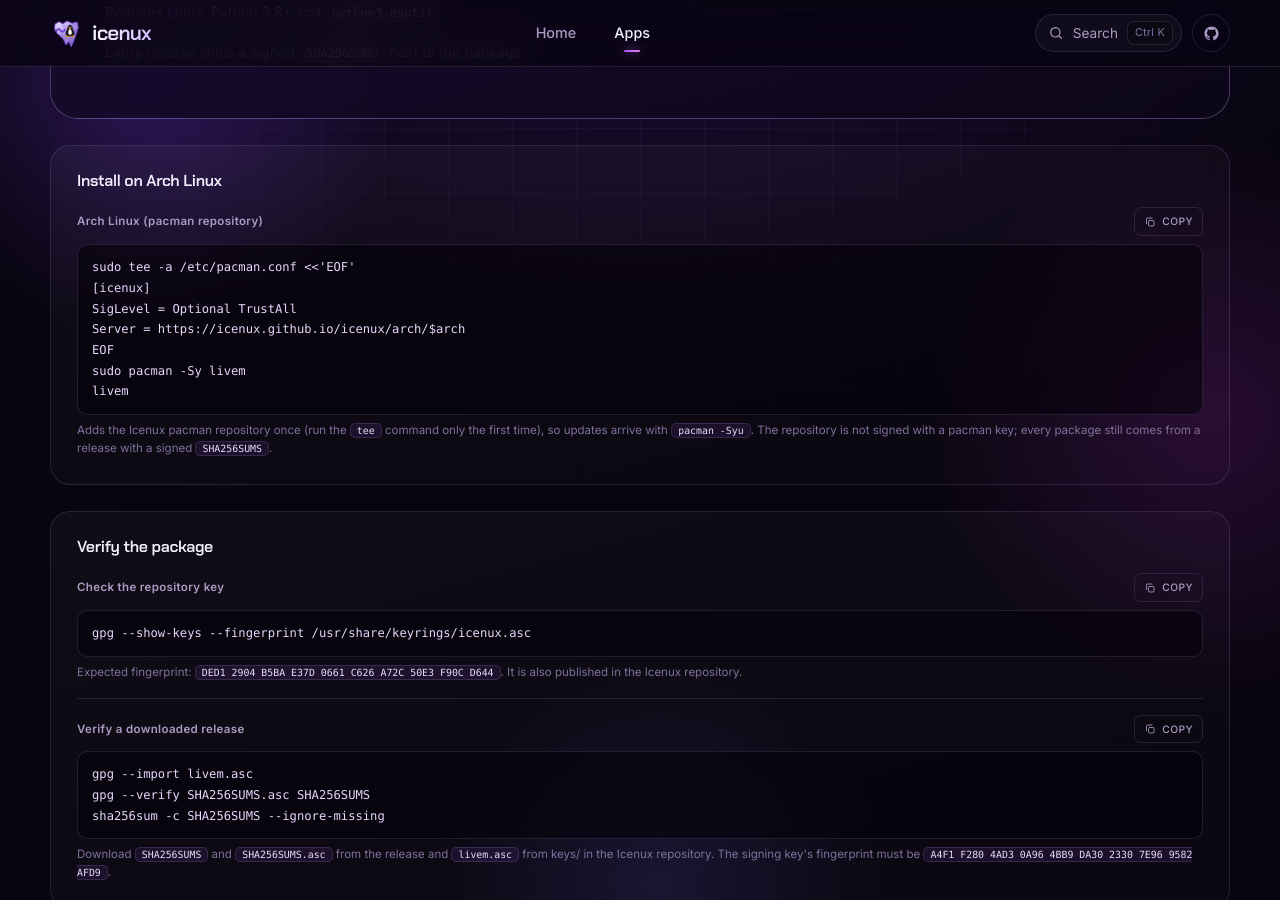
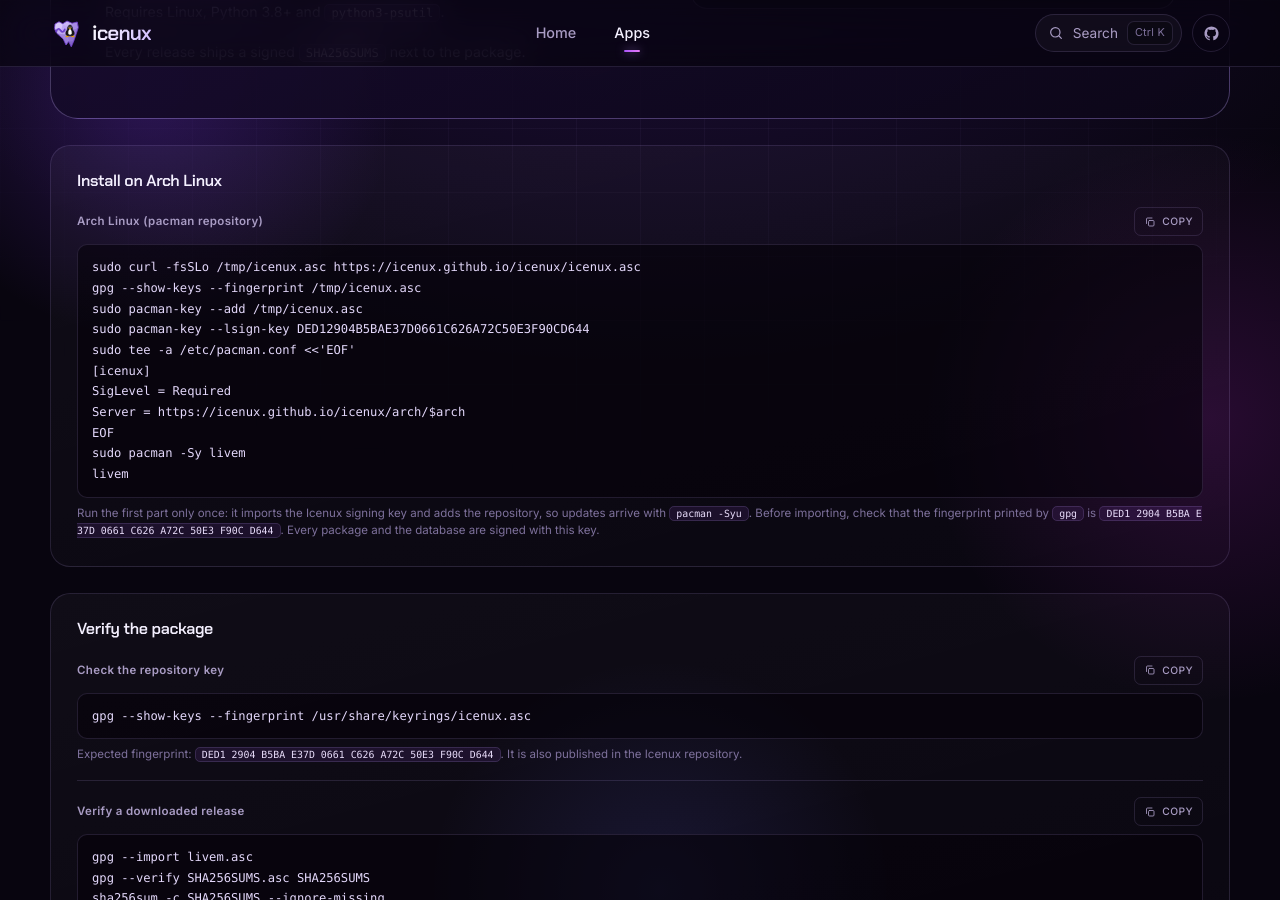
Before and after one commit to Icenux/icenux.github.io, a Jekyll site: the page built from apps/live-m.html, in a window 1280 px wide and 900 px high, scrolled down 3082 px. Built offline with Jekyll 4.4.1, drawn with Linux system fonts in a browser that asks for light colours.

Commit message:
feat(web): návod pro Arch s importem podpisového klíče (SigLevel = Required) (#14)

```diff
--- a/_includes/pacman-row.html
+++ b/_includes/pacman-row.html
@@ -3,9 +3,13 @@
   Usage: {% include pacman-row.html pkg="displays" after="displays" %}
 {%- endcomment -%}
 {%- capture pacman_cmds -%}
+sudo curl -fsSLo /tmp/icenux.asc https://icenux.github.io/icenux/icenux.asc
+gpg --show-keys --fingerprint /tmp/icenux.asc
+sudo pacman-key --add /tmp/icenux.asc
+sudo pacman-key --lsign-key {{ site.data.keys.repository.fingerprint | remove: ' ' }}
 sudo tee -a /etc/pacman.conf <<'EOF'
 [icenux]
-SigLevel = Optional TrustAll
+SigLevel = Required
 Server = https://icenux.github.io/icenux/arch/$arch
 EOF
 sudo pacman -Sy {{ include.pkg }}{% if include.after %}
@@ -17,5 +21,5 @@ sudo pacman -Sy {{ include.pkg }}{% if include.after %}
               <button class="copy-btn" type="button" data-copy="{{ pacman_cmds | escape }}" aria-label="Copy command"><svg viewBox="0 0 24 24" aria-hidden="true"><rect x="9" y="9" width="11" height="11" rx="2"/><path d="M5 15V6a2 2 0 0 1 2-2h9"/></svg><span>Copy</span></button>
             </div>
             <pre><code>{{ pacman_cmds | escape }}</code></pre>
-            <p class="install-row__note">Adds the Icenux pacman repository once (run the <code>tee</code> command only the first time), so updates arrive with <code>pacman -Syu</code>. The repository is not signed with a pacman key; every package still comes from a release with a signed <code>SHA256SUMS</code>.</p>
+            <p class="install-row__note">Run the first part only once: it imports the Icenux signing key and adds the repository, so updates arrive with <code>pacman -Syu</code>. Before importing, check that the fingerprint printed by <code>gpg</code> is <code class="hash">{{ site.data.keys.repository.fingerprint }}</code>. Every package and the database are signed with this key.</p>
           </div>
```
Also changed, not shown: .pr-screenshots/arch-signed-displays.png (added).
